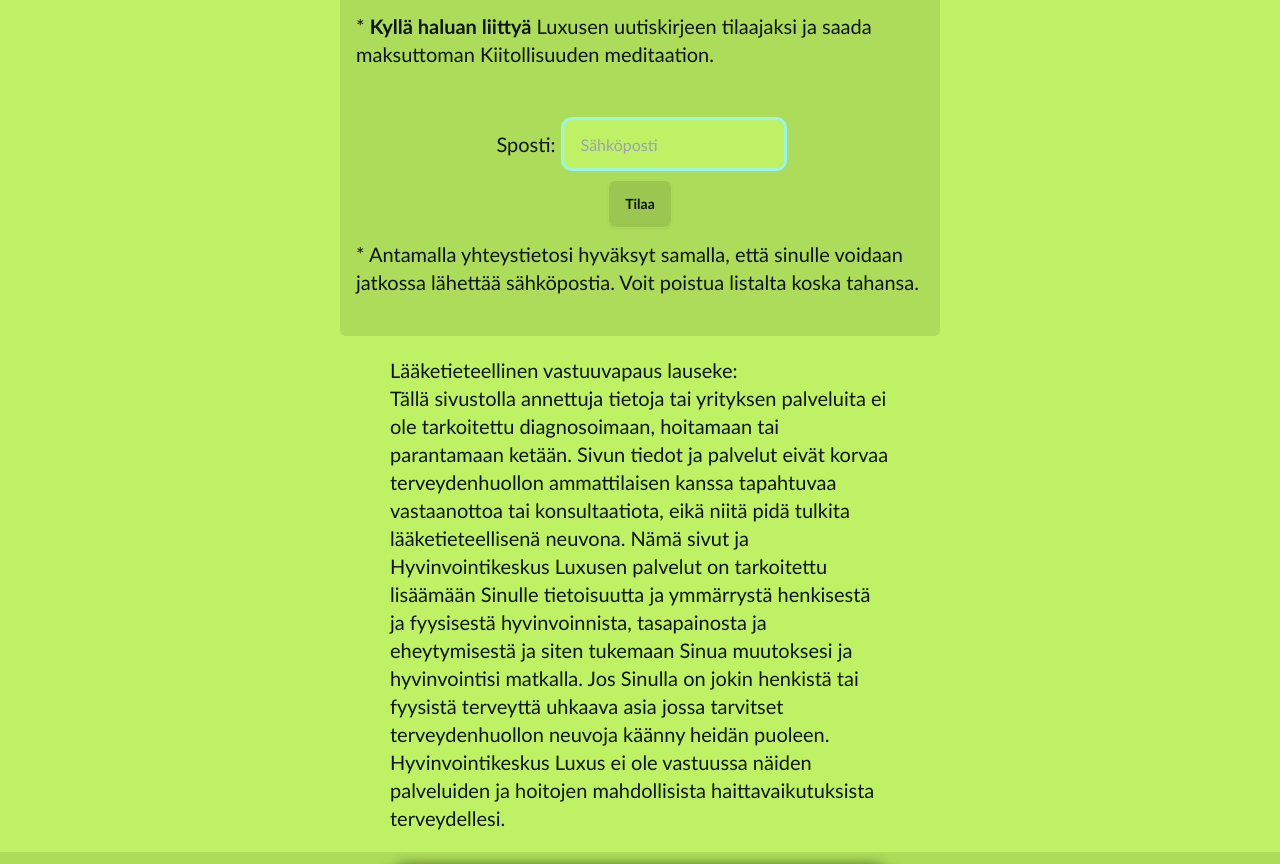
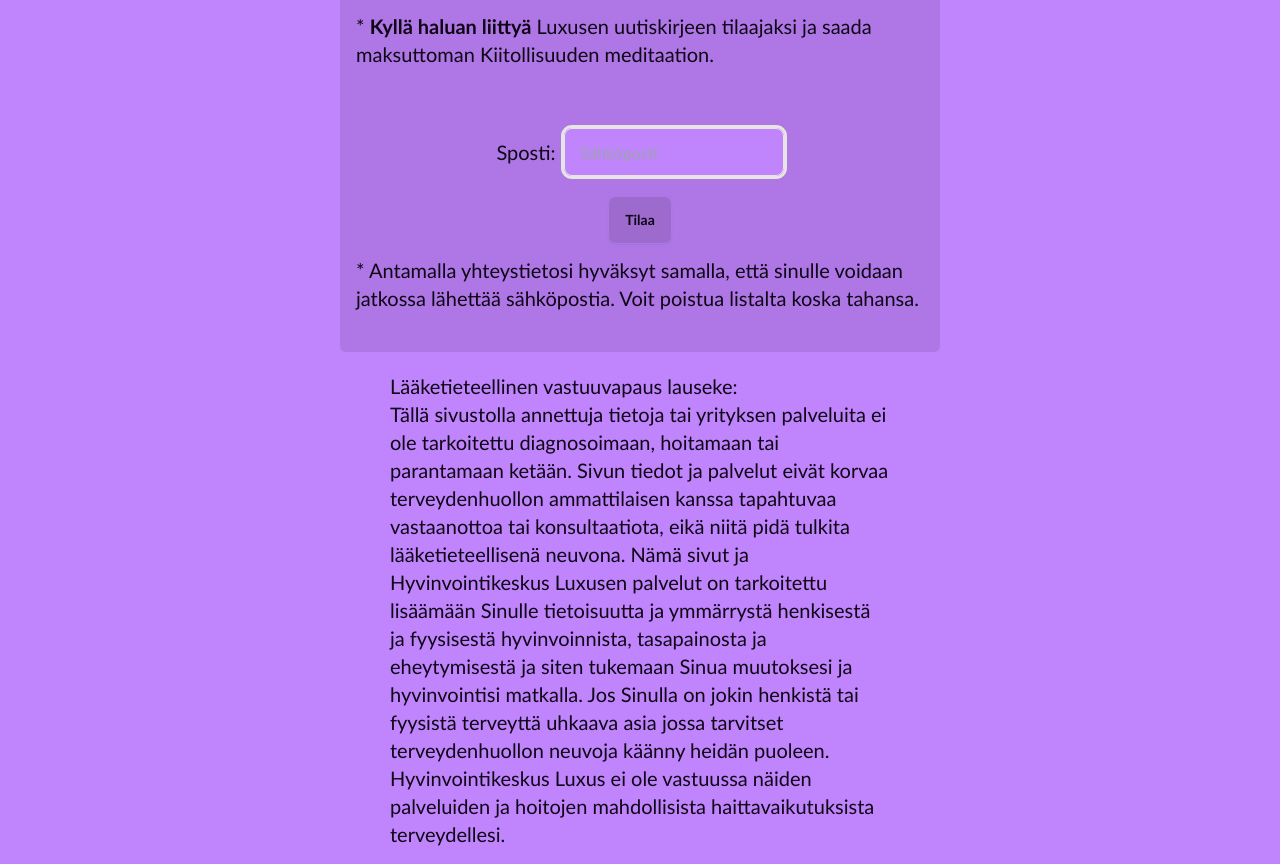
Before and after one commit to NikoJunttila/hkl-svelte5-firebase, a SvelteKit app: page / in a window 1280 px wide. Shown: the part 4005-4869 px from the top of the page. Built offline with nearby package versions, Linux system fonts and the light colour scheme; no server answers.

Commit message:
done stuff

```diff
--- a/src/app.css
+++ b/src/app.css
@@ -7,6 +7,15 @@
     margin: 0;
     box-sizing: border-box;
     overflow-x: hidden;
+}
+input[type="text"],input[type="number"]{
+  @apply input input-bordered input-secondary w-full max-w-xs
+}
+textarea{
+  @apply textarea textarea-bordered
+}
+label{
+  @apply label
 }
 .grid-container {
     display: grid;
--- a/src/lib/components/Contact.svelte
+++ b/src/lib/components/Contact.svelte
@@ -5,8 +5,8 @@
         text-align: center;
     }
 </style>
-<div class="bg-base-200 flex flex-col justify-center items-center py-3">
-    <div class="bg-base-300 title sm:w-[300px] lg:w-[500px] py-1">
+<div class="bg-secondary flex flex-col justify-center items-center py-3">
+    <div class="bg-neutral title sm:w-[300px] lg:w-[500px] py-1">
         <h3 class="px-3">Yhteystiedot</h3>
     </div>
 <h3 class="mt-3">Hyvinvointikeskus Luxus</h3>
--- a/src/routes/control/categoriesedit/+page.svelte
+++ b/src/routes/control/categoriesedit/+page.svelte
@@ -172,7 +172,7 @@
 				{/if}
 				<div class="flex gap-2 justify-center items-center">
 					<label for="category">Category:</label>
-					<input class="p-2" name="category" type="text" bind:value={category} />
+					<input class="p-2 input input-bordered input-secondary" name="category" type="text" bind:value={category} />
 				</div>
 				<button type="button" onclick={() => createCategory()} class="btn">Add</button>
 			</div>
--- a/src/routes/control/productsadd/+page.svelte
+++ b/src/routes/control/productsadd/+page.svelte
@@ -164,7 +164,7 @@
 					</label>
 					<label>
 						Stock:
-						<input type="number" step="1" bind:value={formData.stock} />
+						<input class="input input-bordered input-secondary w-full max-w-xs" type="number" step="1" bind:value={formData.stock} />
 					</label>
 					<!--
                       <label>
@@ -174,7 +174,7 @@
 
 					<label>
 						Category:
-						<select required bind:value={formData.categoryID}>
+						<select class="select w-full bg-base-300" required bind:value={formData.categoryID}>
 							{#each categories as category}
 								<option value={category.id}>{category.name}</option>
 							{/each}
@@ -218,11 +218,12 @@
         </div> -->
 </div>
 <style>
-	input{
+/* 	input{
 		width: 100%;
 		padding: 10px;
 		border-radius: 10px;
-	}
+		@apply input input-bordered input-secondary w-full max-w-xs
+	} */
 	label{
 		width: 100%;
 	}
--- a/tailwind.config.js
+++ b/tailwind.config.js
@@ -11,8 +11,24 @@
     themes: [
       {
         mytheme: {
+          "primary": "#fef08a",
 
-"primary": "#d8b4fe",
+          "secondary": "#e7e5e4",
+
+          "accent": "#00ffff",
+
+          "neutral": "#9333ea",
+
+          "base-100": "#c084fc",
+
+          "info": "#60a5fa",
+
+          "success": "#4ade80",
+
+          "warning": "#eab308",
+
+          "error": "#f43f5e",
+/* "primary": "#d8b4fe",
 //buttons
 "secondary": "#99f6e4",
 //a links
@@ -30,7 +46,7 @@
 
 "warning": "#ff8a00",
 
-"error": "#ff7c96",
+"error": "#ff7c96", */
         },
       },
     ],
```
